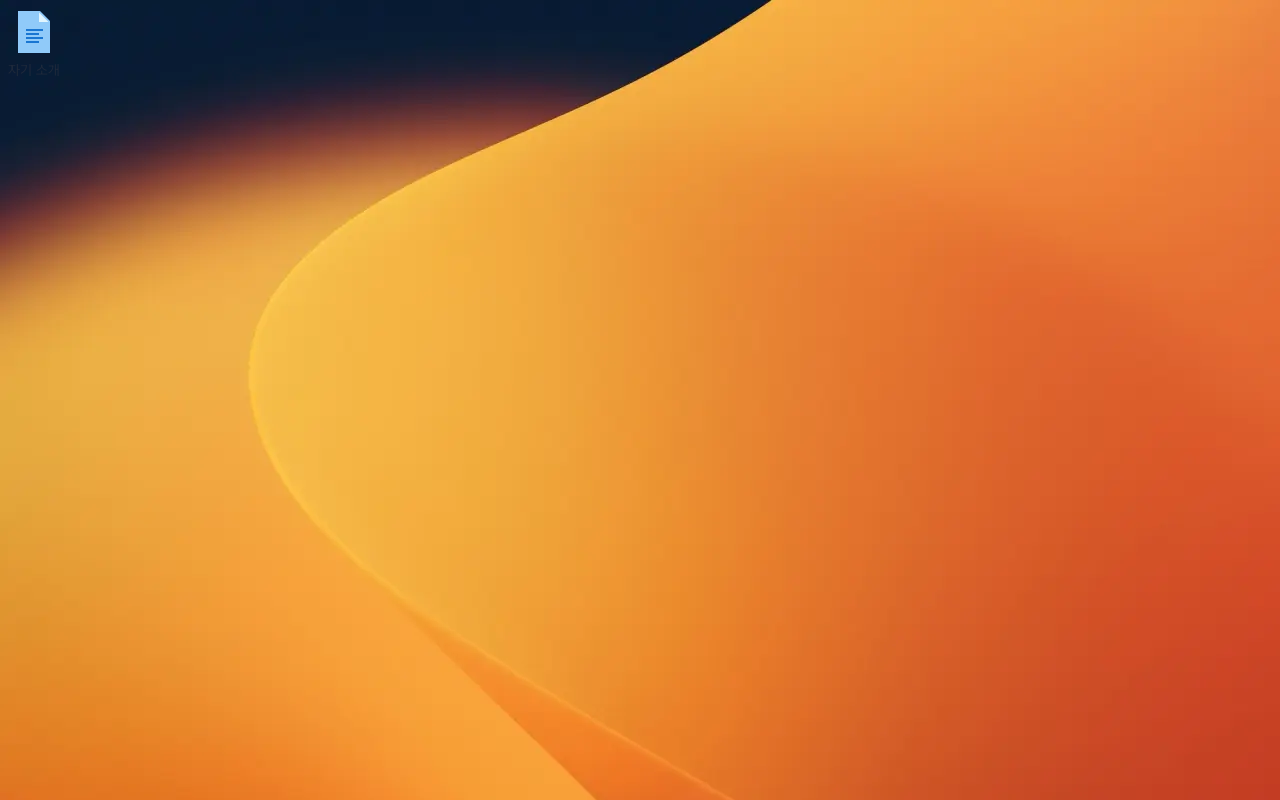
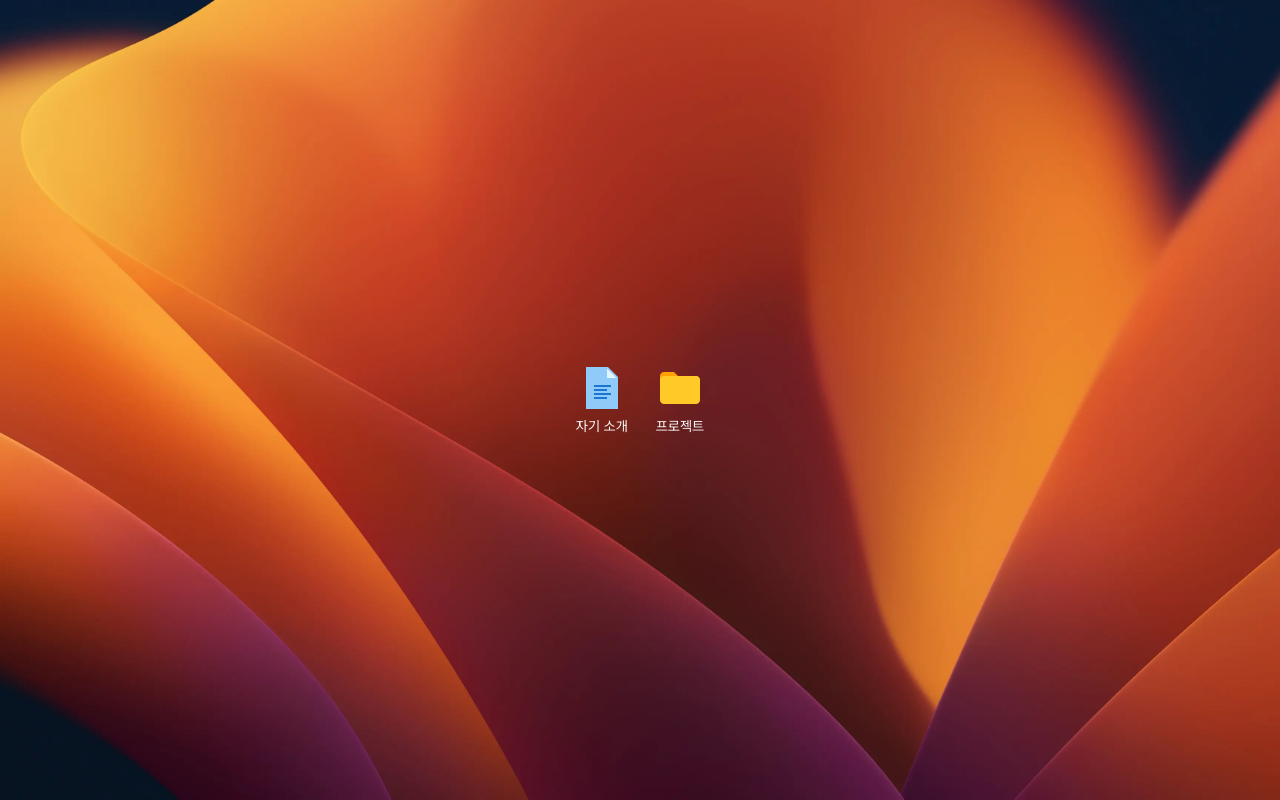
Before and after one commit to minhanPark/who, a Next.js app: page /interactive-resume in a window 1280 px wide. Built offline with nearby package versions, Linux system fonts and the light colour scheme.

Commit message:
focus 관련 부모컴포넌트로 올려서 중복 선택 되지 않도록 하고 타입 따로 파일 분리, 아이콘들 가운데 배치 후 바탕화면 눌렀을 때는 focus 사라지도록 추가

```diff
--- a/app/components/desktop-icon.tsx
+++ b/app/components/desktop-icon.tsx
@@ -1,27 +1,33 @@
 "use client";
 
-import { useState } from "react";
+import { Dispatch, SetStateAction } from "react";
 import { IconType } from "react-icons";
 import { motion } from "framer-motion";
 import { FcFolder, FcDocument } from "react-icons/fc";
 import clsx from "clsx";
 
 import { pretendard } from "../fonts";
+import type { DesktopList, DesktopApp } from "../interactive-resume/type";
 
-type DesktopIcon = {
-  isFolder?: boolean;
-  icon?: IconType;
+type DesktopIcon = DesktopApp & {
+  handleFocus: Dispatch<SetStateAction<DesktopList | null>>;
+  isFocus: boolean;
 };
 
-export function DesktopIcon({ isFolder, icon }: DesktopIcon) {
-  const [isFocus, setIsFocus] = useState(false);
+export function DesktopIcon({
+  isFolder = false,
+  icon,
+  isFocus,
+  handleFocus,
+  title,
+}: DesktopIcon) {
   const handleClick = (e: React.MouseEvent<HTMLDivElement>) => {
-    console.log("e.detail", e.detail);
+    e.stopPropagation();
     if (e.detail === 1) {
-      setIsFocus((prev) => !prev);
+      handleFocus((prev) => (prev === title ? null : title));
       return;
     } else if (e.detail === 2) {
-      setIsFocus(false);
+      handleFocus(null);
       // TODO: 여기서 모달창 열리도록 하면됨
       console.log("더블클릭");
     }
@@ -43,11 +49,11 @@ export function DesktopIcon({ isFolder, icon }: DesktopIcon) {
         className={clsx(
           pretendard.className,
           "text-sm",
-          "text-slate-800",
+          "text-neutral-50",
           isFocus ? "font-semibold" : "font-normal"
         )}
       >
-        자기 소개
+        {title}
       </span>
     </motion.div>
   );
--- a/app/interactive-resume/page.tsx
+++ b/app/interactive-resume/page.tsx
@@ -1,7 +1,11 @@
 "use client";
 
+import { useState } from "react";
 import { FcDocument } from "react-icons/fc";
+
 import { DesktopIcon } from "../components/desktop-icon";
+import clsx from "clsx";
+import type { DesktopApp, DesktopList } from "./type";
 
 // export const metadata: Metadata = {
 //   ...getMetaTag({
@@ -11,17 +15,45 @@ import { DesktopIcon } from "../components/desktop-icon";
 //   }),
 // };
 
+const DesktopAppList: DesktopApp[] = [
+  {
+    icon: FcDocument,
+    title: "자기 소개",
+  },
+  {
+    isFolder: true,
+    title: "프로젝트",
+  },
+];
+
 const Page = () => {
   const isDay = new Date().getHours() > 8 && new Date().getHours() < 18;
+  const [isFocus, setIsFocus] = useState<DesktopList | null>(null);
+
   return (
     <div
-      className={`h-screen ${
+      className={clsx(
+        "h-screen",
         isDay
           ? "bg-[url('/background-light.webp')]"
-          : "bg-[url('/background-dark.webp')]"
-      }`}
+          : "bg-[url('/background-dark.webp')]",
+        "bg-no-repeat bg-cover bg-center",
+        "flex items-center justify-center gap-3"
+      )}
+      onClick={() => {
+        setIsFocus(null);
+      }}
     >
-      <DesktopIcon icon={FcDocument} />
+      {DesktopAppList.map((app) => (
+        <DesktopIcon
+          key={app.title}
+          title={app.title}
+          icon={app.icon}
+          handleFocus={setIsFocus}
+          isFocus={isFocus === app.title}
+          isFolder={app.isFolder}
+        />
+      ))}
     </div>
   );
 };
--- /dev/null
+++ b/app/interactive-resume/type.ts
@@ -0,0 +1,10 @@
+import { Dispatch, SetStateAction } from "react";
+import { IconType } from "react-icons";
+
+export type DesktopList = "자기 소개" | "경력" | "프로젝트" | "Contact";
+
+export type DesktopApp = {
+  isFolder?: boolean;
+  icon?: IconType;
+  title: DesktopList;
+};
```
